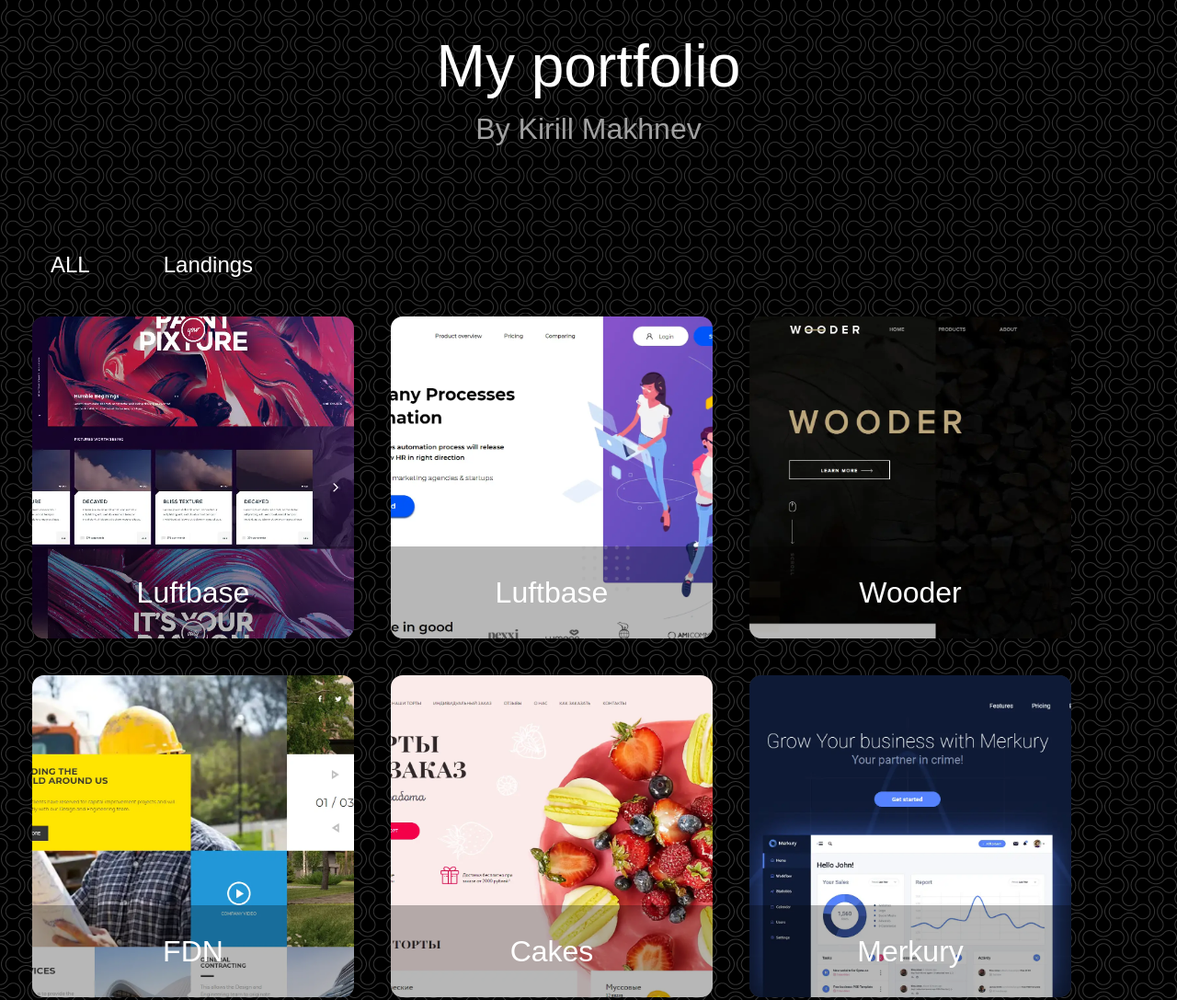
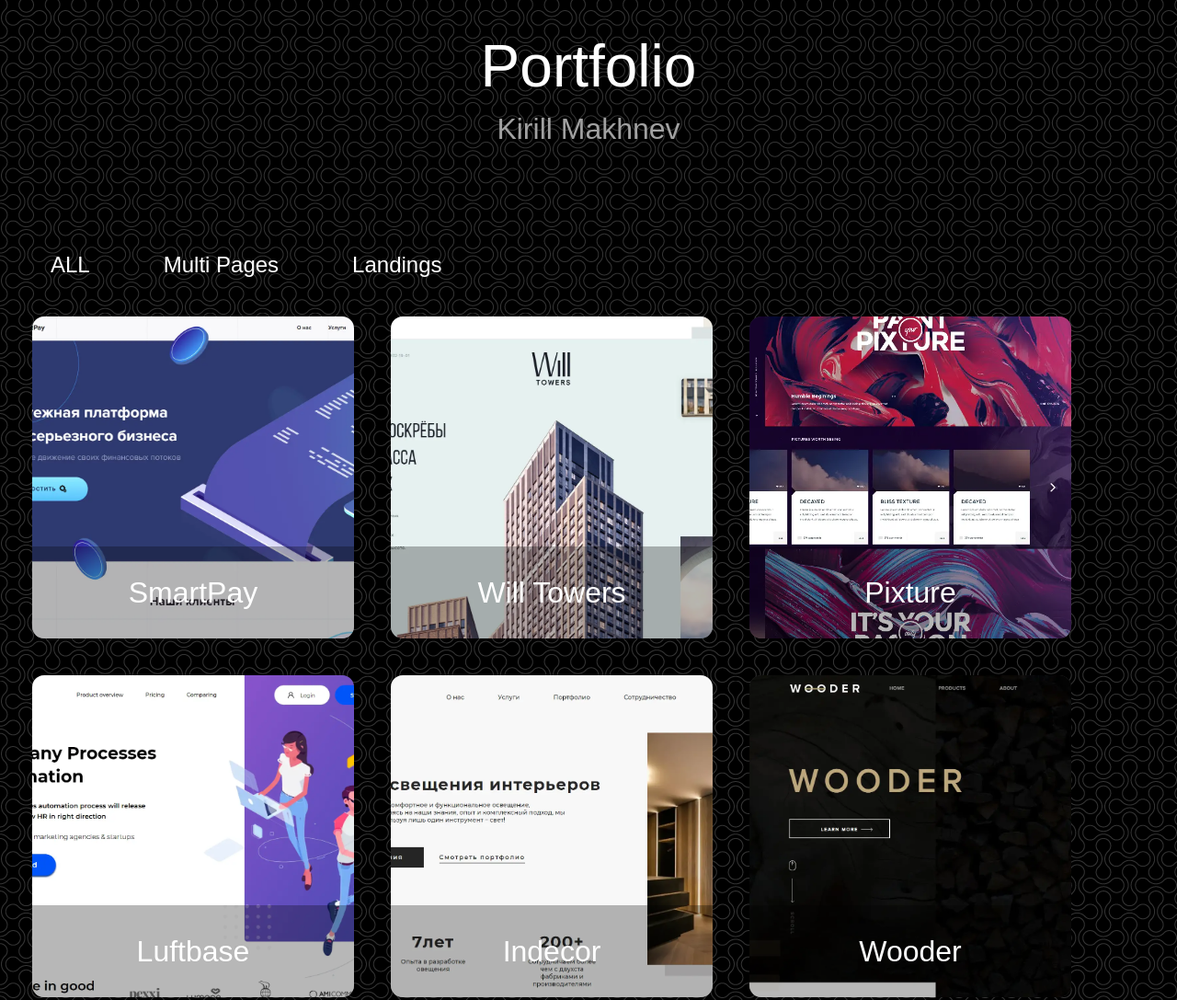
Before and after one commit to notequal21/portfolio-old, a plain HTML site: page index.html in a window 1280 px wide. Shown: the part 60-1147 px from the top of the page at 92% size. Drawn offline with Linux system fonts and the light colour scheme.

Commit message:
Add files via upload

```diff
--- a/index.html
+++ b/index.html
@@ -22,10 +22,10 @@
                 <div class="container">
                     <div class="main-body">
                         <div class="main-body__title">
-                            My portfolio
+                            Portfolio
                         </div>
                         <div class="main-body__subtitle">
-                            By Kirill Makhnev
+                            Kirill Makhnev
                         </div>
                     </div>
                 </div>
@@ -36,17 +36,38 @@
                         <nav class="skills-body__nav">
                             <ul>
                                 <li data-f="all">ALL</li>
-                                <li data-f="landing" class="tab01">Landings</li>
+                                <li data-f="multiPages" class="tab01">Multi Pages</li>
+                                <li data-f="landing" class="tab02">Landings</li>
                             </ul>
                         </nav>
                         <div class="skills-content">
+                            <a href="https://notequal21.github.io/smartpay/" target="_blank" class="box multiPages">
+                                <!-- <div class="burgerico"> -->
+                                <picture><source srcset="./img/multipage/smartpay.webp" type="image/webp"><img src="./img/multipage/smartpay.png" alt=""></picture>
+                                <!-- </div> -->
+                                <div class="box-info">
+                                    <div class="box-info__title">
+                                        SmartPay
+                                    </div>
+                                </div>
+                            </a>
+                            <a href="https://willtowers.ru/" target="_blank" class="box multiPages">
+                                <!-- <div class="burgerico"> -->
+                                    <picture><source srcset="./img/multipage/willTowers.webp" type="image/webp"><img src="./img/multipage/willTowers.png" alt=""></picture>
+                                <!-- </div> -->
+                                <div class="box-info">
+                                    <div class="box-info__title">
+                                        Will Towers
+                                    </div>
+                                </div>
+                            </a>
                             <a href="https://notequal21.github.io/pixture/" target="_blank" class="box landing">
                                 <!-- <div class="burgerico"> -->
                                     <picture><source srcset="./img/landings/pixture.webp" type="image/webp"><img src="./img/landings/pixture.png" alt=""></picture>
                                 <!-- </div> -->
                                 <div class="box-info">
                                     <div class="box-info__title">
-                                        Luftbase
+                                        Pixture
                                     </div>
                                 </div>
                             </a>
@@ -57,6 +78,16 @@
                                 <div class="box-info">
                                     <div class="box-info__title">
                                         Luftbase
+                                    </div>
+                                </div>
+                            </a>
+                            <a href="https://notequal21.github.io/indecor/" target="_blank" class="box landing">
+                                <!-- <div class="burgerico"> -->
+                                <picture><source srcset="./img/landings/indecor.webp" type="image/webp"><img src="./img/landings/indecor.png" alt=""></picture>
+                                <!-- </div> -->
+                                <div class="box-info">
+                                    <div class="box-info__title">
+                                        Indecor
                                     </div>
                                 </div>
                             </a>
--- a/js/script.js
+++ b/js/script.js
@@ -13,14 +13,6 @@ document.querySelector('nav').addEventListener('click', (event) => {
         }
     });
 
-});
-
-document.querySelector('.social__btn').addEventListener('click', (event) => {
-    if (document.querySelector('.social').classList.contains('_active')) {
-        document.querySelector('.social').classList.remove('_active');
-    } else {
-        document.querySelector('.social').classList.add('_active');
-    }
 });
 
 
```
Also changed, not shown: img/landings/indecor.png (added), img/landings/indecor.webp (added), img/multipage/smartpay.png (added), img/multipage/smartpay.webp (added), img/multipage/willTowers.png (added), img/multipage/willTowers.webp (added), js/script.min.js.
